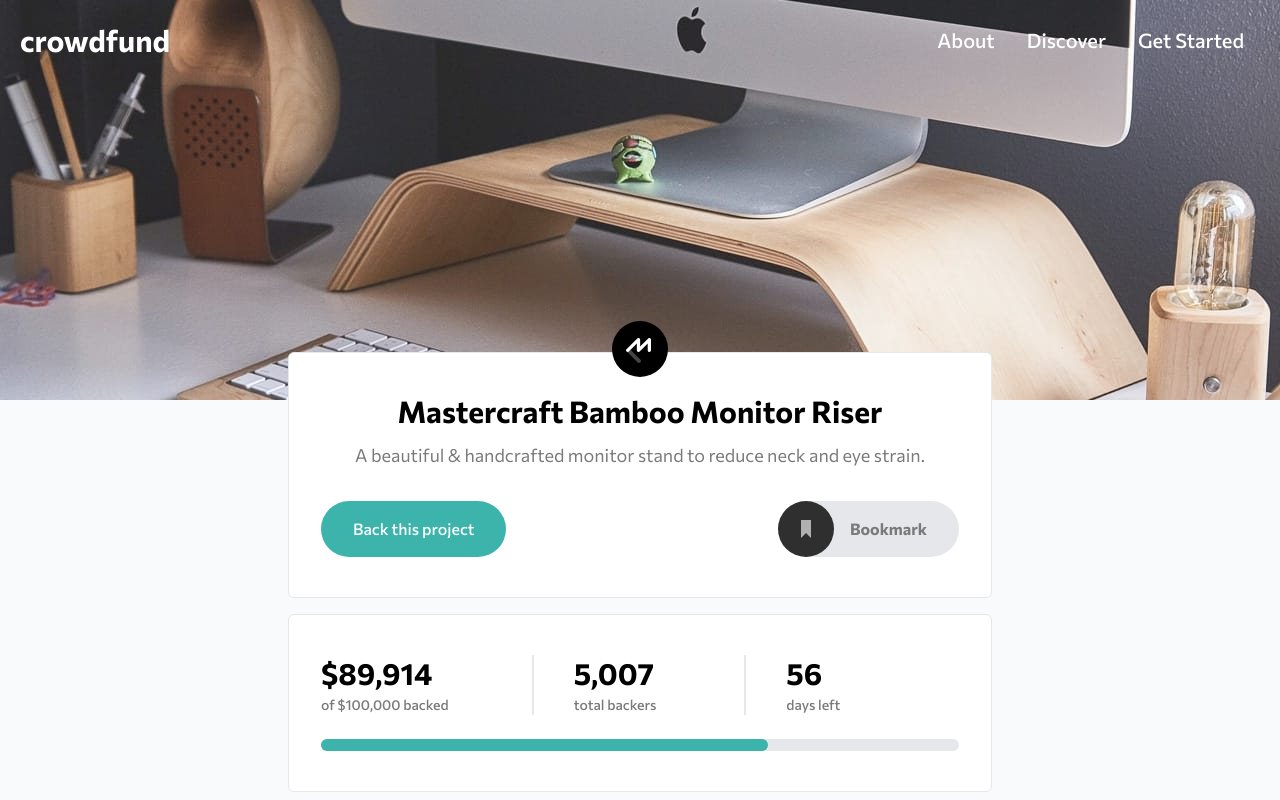
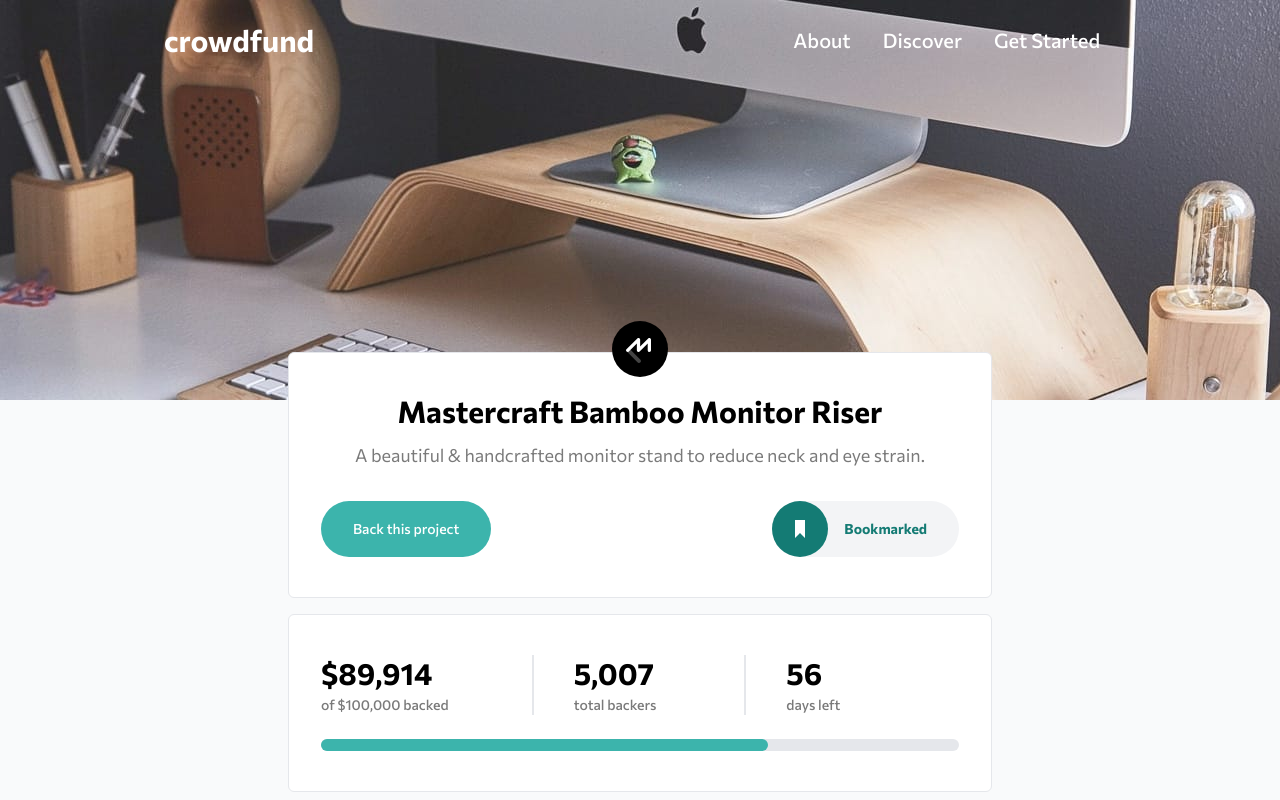
Before and after one commit to jdnCreations/crowdfunding, a website: page index.html in a window 1280 px wide. Both pictures are taken after a click on the button "Bookmark". Shown: the top 800 px of the page. Drawn offline with Linux system fonts and the light colour scheme.

Commit message:
remove use of @apply, add bookmark functionality

```diff
--- a/index.html
+++ b/index.html
@@ -11,10 +11,10 @@
   <link rel="stylesheet" href="output.css">
   <script src="index.js" defer></script>
 </head>
-<body class="bg-gray-50">
+<body class="bg-gray-50 font-default text-base text-text">
 
   <header class="h-[300px] lg:h-[400px] relative bg-[url('./images/image-hero-mobile.jpg')] lg:bg-[url('./images/image-hero-desktop.jpg')] bg-cover w-full">
-    <nav class=" z-[999] min-h-[80px] h-[80px] mx-5 py-4 flex justify-between items-center w-[calc(100%-2.5rem)] relative">
+    <nav class="z-[999] min-h-[80px] h-[80px] mx-5 py-4 lg:px-36 flex justify-between items-center w-[calc(100%-2.5rem)] relative">
 
       <a href="#" class="font-bold text-white text-3xl">crowdfund</a>
 
@@ -44,9 +44,14 @@
           <p class="text-text text-sm lg:text-lg leading-6">A beautiful & handcrafted monitor stand to reduce neck and eye strain.</p>
         </div>
         <div class="flex justify-between gap-2 h-14">
-          <button class="btn-default w-full sm:w-auto">Back this project</button>
-          <button class="bg-gray-200 rounded-full flex items-center gap-2 font-bold text-text">
-            <img class="min-w-[56px] aspect-square" src="./images/icon-bookmark.svg" alt="bookmark icon">
+          <button class=" bg-primary text-white rounded-full px-8 py-3 font-medium w-full sm:w-auto hover:bg-accent">Back this project</button>
+          <button id="bookmark-btn" class="bg-gray-100 rounded-full flex items-center gap-2 font-bold" data-bookmarked="false">
+            <svg width="56" height="56" xmlns="http://www.w3.org/2000/svg">
+              <g fill="none" fill-rule="evenodd">
+                <circle fill="#2F2F2F" cx="28" cy="28" r="28"/>
+                <path fill="#B1B1B1" d="M23 19v18l5-5.058L33 37V19z"/>
+              </g>
+            </svg>
             <p class="pl-2 pr-8 hidden sm:flex">Bookmark</p>
           </button>
         </div>
@@ -106,7 +111,7 @@
           </p>
           <div class="flex justify-between flex-col lg:flex-row gap-4 lg:gap-0">
             <p class="flex gap-2 items-center"><span class="font-bold text-black text-3xl">101</span> left</p>
-            <button class="btn-default text-sm w-[10rem]">Select Reward</button>
+            <button class="bg-primary hover:bg-accent text-white rounded-full px-8 py-3 font-medium text-sm w-[10rem]">Select Reward</button>
           </div>
         </div>
 
@@ -121,7 +126,7 @@
           </p>
           <div class="flex justify-between flex-col lg:flex-row gap-4 lg:gap-0">
             <p class="flex gap-2 items-center"><span class="font-bold text-black text-3xl">64</span> left</p>
-            <button class="btn-default text-sm w-[10rem]">Select Reward</button>
+            <button class="bg-primary hover:bg-accent text-white rounded-full px-8 py-3 font-medium text-sm w-[10rem]">Select Reward</button>
           </div>
         </div>
 
@@ -136,7 +141,7 @@
           </p>
           <div class="flex justify-between flex-col lg:flex-row gap-4 lg:gap-0">
             <p class="flex gap-2 items-center"><span class="font-bold text-black text-3xl">0</span> left</p>
-            <button class="btn-default disabled text-sm w-[10rem]">Out of Stock</button>
+            <button class="rounded-full text-white px-8 py-3 bg-text text-sm w-[10rem]">Out of Stock</button>
           </div>
         </div>
     </div>
--- a/index.js
+++ b/index.js
@@ -5,6 +5,34 @@
 const navModal = document.getElementById('nav-modal');
 const navContainer = document.getElementById('nav-container');
 const bars = hamburger.querySelectorAll('span');
+const bookmarkBtn = document.getElementById('bookmark-btn');
+const bookmarkText = bookmarkBtn.querySelector('p');
+const bookmarkSvg = bookmarkBtn.querySelector('svg');
+
+const primaryColor = "hsl(176, 50%, 47%)";
+const accentColor = "hsl(176, 72%, 28%)";
+
+bookmarkBtn.addEventListener('click', () => {
+  if (bookmarkBtn.getAttribute('data-bookmarked') === 'true') {
+    console.log('bookmarked already.')
+    return;
+  }
+
+  bookmarkBtn.setAttribute('data-bookmarked', 'true');
+
+  // change svg circle color
+  bookmarkBtn.querySelector('g>circle').setAttribute('fill', accentColor);
+
+  // change svg bookmark color
+  bookmarkBtn.querySelector('g>path').setAttribute('fill', '#FFF');
+
+  // change button text color
+  // bookmarkBtn.classList.remove('text-text');
+  bookmarkBtn.style.color = accentColor;
+
+  // change text to 'bookmarked'
+  bookmarkText.innerHTML = 'Bookmarked';
+})
 
 hamburger.addEventListener('click', () => {
     // overlay page with dark bg
--- a/input.css
+++ b/input.css
@@ -3,23 +3,3 @@
 @tailwind base;
 @tailwind components;
 @tailwind utilities;
-
-body, * {
-    font-family: 'Commissioner', sans-serif;
-    font-size: 1rem;
-    @apply text-text;
-}
-
-.btn-default {
-    @apply bg-primary;
-    @apply text-white;
-    @apply font-medium;
-    @apply rounded-full;
-    @apply px-8;
-    @apply py-3;
-}
-
-.disabled {
-    @apply bg-text;
-    cursor: default;
-}
--- a/tailwind.config.js
+++ b/tailwind.config.js
@@ -10,6 +10,9 @@
         text: "hsl(0, 0%, 48%)",
       },
     },
+    fontFamily: {
+      'default': "Commissioner, sans-serif",
+    }
   },
   plugins: [],
 }
```
Also changed, not shown: output.css.
